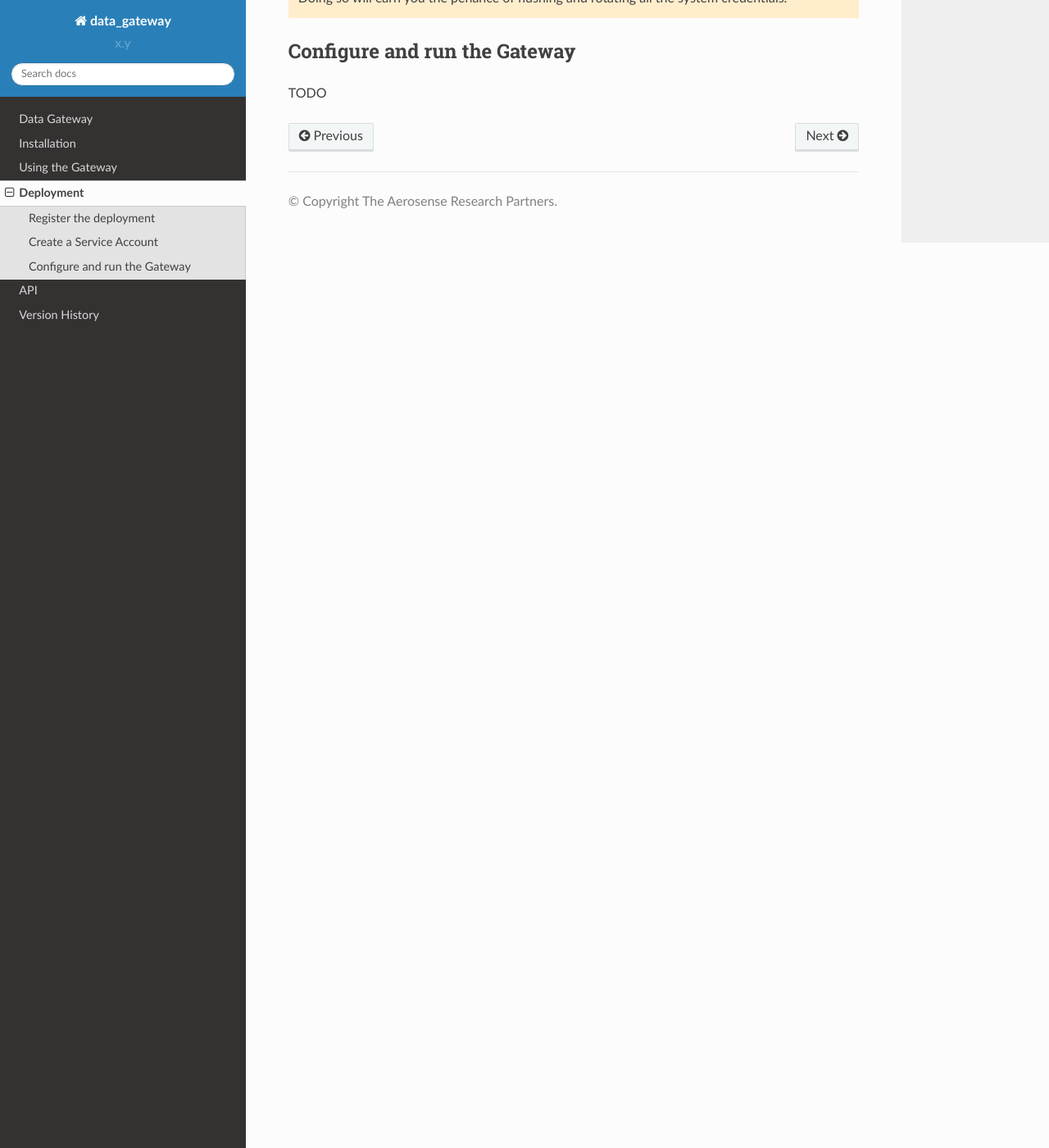
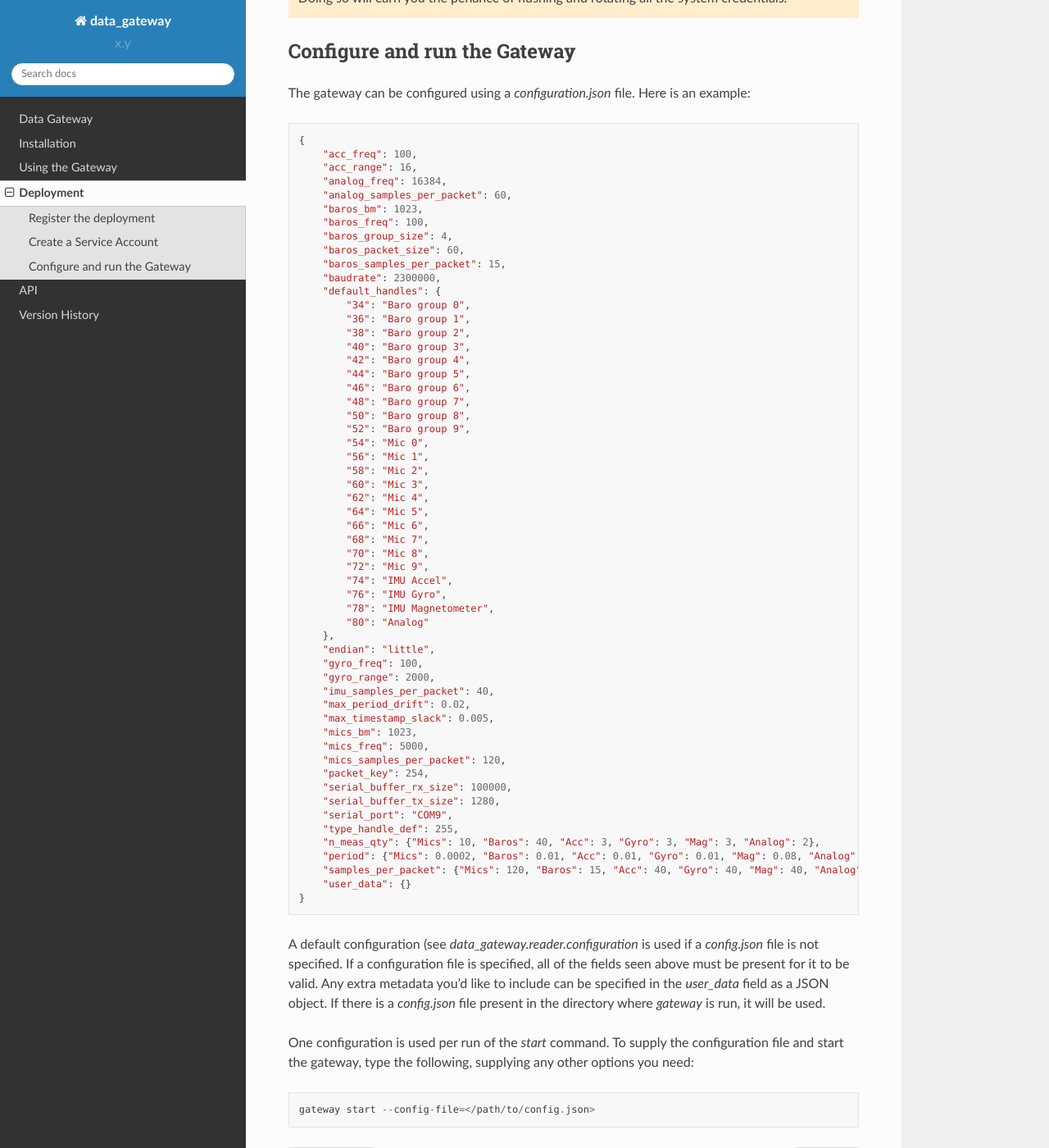
Before and after one commit to aerosense-ai/data-gateway, a Sphinx documentation site: the page built from docs/source/deployment.rst, in a window 1280 px wide and 1400 px high, scrolled down 4579 px. Shown: the whole window at 82% size. Built offline with Sphinx 7.4.7 and the Read the Docs theme 2.0.0, drawn with Linux system fonts in a browser that asks for light colours.

Commit message:
DOC: Add documentation on configuring the gateway

```diff
--- a/docs/source/deployment.rst
+++ b/docs/source/deployment.rst
@@ -130,5 +130,75 @@ And you're done! Keep that downloaded permission file for later.
 
 Configure and run the Gateway
 =============================
+The gateway can be configured using a `configuration.json` file. Here is an example:
 
-TODO
+.. code-block::
+
+    {
+        "acc_freq": 100,
+        "acc_range": 16,
+        "analog_freq": 16384,
+        "analog_samples_per_packet": 60,
+        "baros_bm": 1023,
+        "baros_freq": 100,
+        "baros_group_size": 4,
+        "baros_packet_size": 60,
+        "baros_samples_per_packet": 15,
+        "baudrate": 2300000,
+        "default_handles": {
+            "34": "Baro group 0",
+            "36": "Baro group 1",
+            "38": "Baro group 2",
+            "40": "Baro group 3",
+            "42": "Baro group 4",
+            "44": "Baro group 5",
+            "46": "Baro group 6",
+            "48": "Baro group 7",
+            "50": "Baro group 8",
+            "52": "Baro group 9",
+            "54": "Mic 0",
+            "56": "Mic 1",
+            "58": "Mic 2",
+            "60": "Mic 3",
+            "62": "Mic 4",
+            "64": "Mic 5",
+            "66": "Mic 6",
+            "68": "Mic 7",
+            "70": "Mic 8",
+            "72": "Mic 9",
+            "74": "IMU Accel",
+            "76": "IMU Gyro",
+            "78": "IMU Magnetometer",
+            "80": "Analog"
+        },
+        "endian": "little",
+        "gyro_freq": 100,
+        "gyro_range": 2000,
+        "imu_samples_per_packet": 40,
+        "max_period_drift": 0.02,
+        "max_timestamp_slack": 0.005,
+        "mics_bm": 1023,
+        "mics_freq": 5000,
+        "mics_samples_per_packet": 120,
+        "packet_key": 254,
+        "serial_buffer_rx_size": 100000,
+        "serial_buffer_tx_size": 1280,
+        "serial_port": "COM9",
+        "type_handle_def": 255,
+        "n_meas_qty": {"Mics": 10, "Baros": 40, "Acc": 3, "Gyro": 3, "Mag": 3, "Analog": 2},
+        "period": {"Mics": 0.0002, "Baros": 0.01, "Acc": 0.01, "Gyro": 0.01, "Mag": 0.08, "Analog": 6.103515625e-05},
+        "samples_per_packet": {"Mics": 120, "Baros": 15, "Acc": 40, "Gyro": 40, "Mag": 40, "Analog": 60},
+        "user_data": {}
+    }
+
+A default configuration (see `data_gateway.reader.configuration` is used if a `config.json` file is not specified. If a
+configuration file is specified, all of the fields seen above must be present for it to be valid. Any extra metadata
+you'd like to include can be specified in the `user_data` field as a JSON object. If there is a `config.json` file
+present in the directory where `gateway` is run, it will be used.
+
+One configuration is used per run of the `start` command. To supply the configuration file and start the gateway, type
+the following, supplying any other options you need:
+
+.. code-block::
+
+    gateway start --config-file=</path/to/config.json>
--- /dev/null
+++ b/docs/source/hardware_and_firmware_versions.rst
@@ -0,0 +1,5 @@
+.. _hardware_and_firmware_versions:
+
+==============================
+Hardware and firmware versions
+==============================
```
